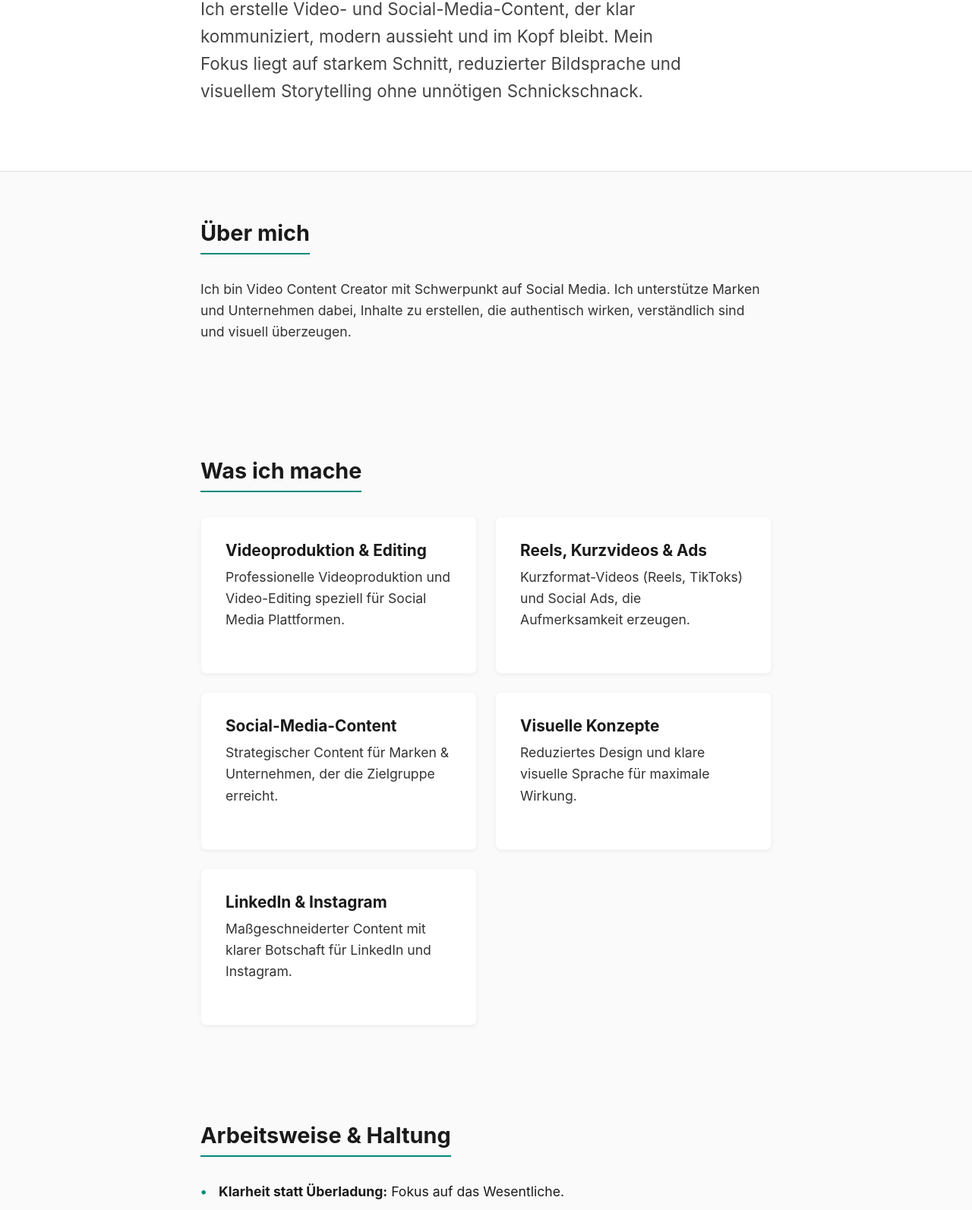
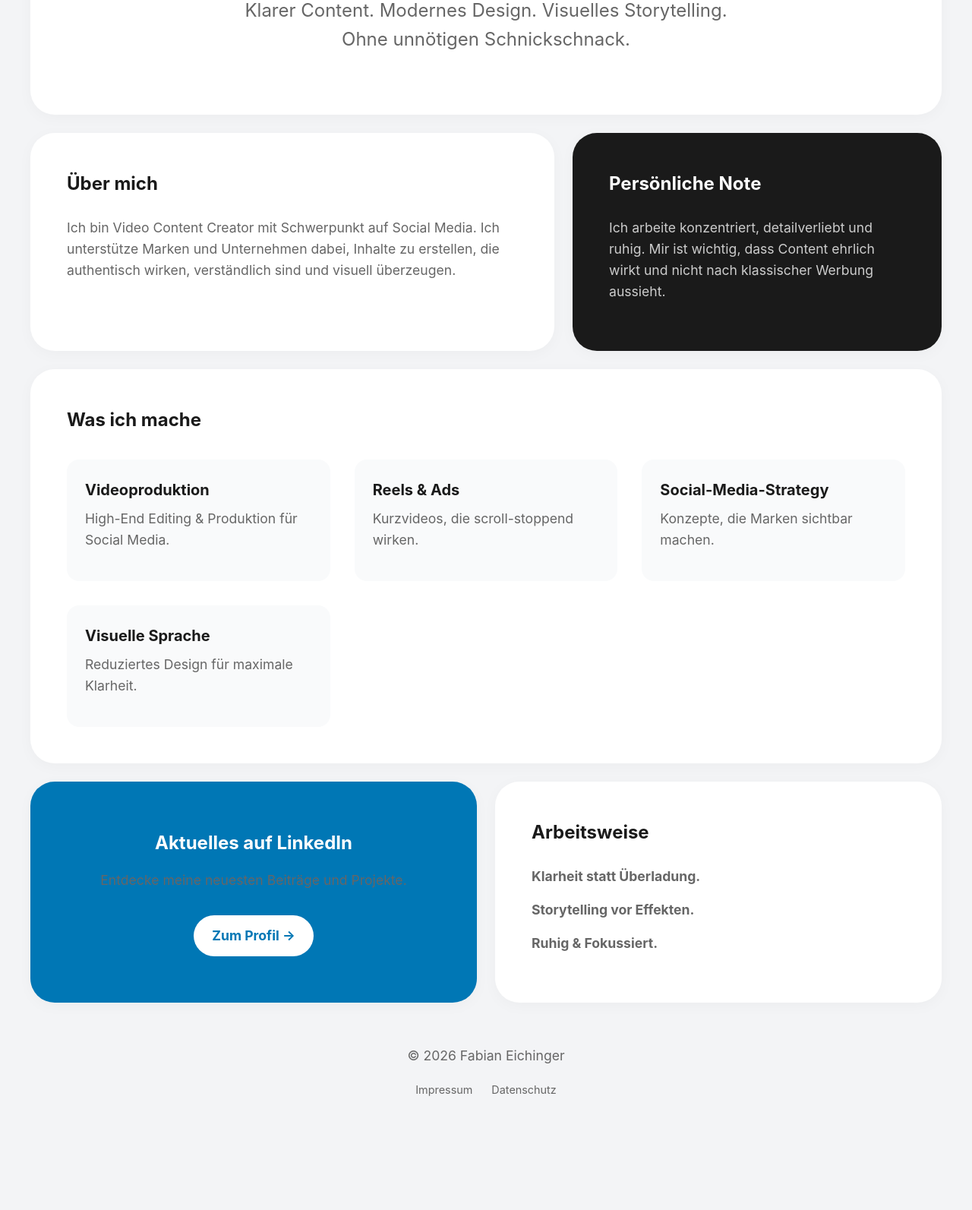
Before and after one commit to Querbox/fabian-eichinger, a plain HTML site: page index.html in a window 1280 px wide. Shown: the part 230-1823 px from the top of the page at 76% size. After the commit the page ends 1742 px from the top, so only its background shows below. Drawn offline with Linux system fonts and the light colour scheme.

Commit message:
feat: Implement a modern bento-grid layout for the homepage and add new Impressum and Datenschutz legal pages.

```diff
--- a/index.html
+++ b/index.html
@@ -24,101 +24,98 @@
       "workLocation": {
         "@type": "Place",
         "name": "Germany"
-      }
+      },
+      "sameAs": [
+        "https://www.linkedin.com/in/fabian-eichinger-video-content"
+      ]
     }
     </script>
 </head>
 
 <body>
 
-  <header class="hero">
-    <div class="container">
-      <h1>Fabian Eichinger – Video Content Creator & Social Media Content Creator</h1>
+  <div class="page-wrapper">
+    <div class="bento-grid">
+
+      <!-- Hero Section -->
+      <header class="bento-item hero-card">
+        <h1>Fabian Eichinger<br>Video & Social Media Content Creator</h1>
         <p class="hero-intro">
-        Ich erstelle Video- und Social-Media-Content, der klar kommuniziert, modern aussieht und im Kopf bleibt.
-        Mein Fokus liegt auf starkem Schnitt, reduzierter Bildsprache und visuellem Storytelling ohne unnötigen
-        Schnickschnack.
+          Klarer Content. Modernes Design. Visuelles Storytelling.<br>
+          Ohne unnötigen Schnickschnack.
         </p>
-    </div>
       </header>
 
-  <main>
-    <section id="ueber-mich" class="section-about">
-      <div class="container">
+      <!-- About Section -->
+      <section class="bento-item about-card" id="ueber-mich">
         <h2>Über mich</h2>
-        <article>
         <p>
-            Ich bin Video Content Creator mit Schwerpunkt auf Social Media. Ich unterstütze Marken und Unternehmen
-            dabei,
+          Ich bin Video Content Creator mit Schwerpunkt auf Social Media. Ich unterstütze Marken und Unternehmen dabei,
           Inhalte zu erstellen, die authentisch wirken, verständlich sind und visuell überzeugen.
         </p>
-        </article>
-      </div>
       </section>
 
-    <section id="was-ich-mache" class="section-services">
-      <div class="container">
+      <!-- Personal Section (Dark Card) -->
+      <section class="bento-item personal-card" id="persoenlich">
+        <h2>Persönliche Note</h2>
+        <p>
+          Ich arbeite konzentriert, detailverliebt und ruhig. Mir ist wichtig, dass Content ehrlich wirkt
+          und nicht nach klassischer Werbung aussieht.
+        </p>
+      </section>
+
+      <!-- Services Section -->
+      <section class="bento-item services-card" id="portfolio">
         <h2>Was ich mache</h2>
-        <div class="cards-grid">
-          <article class="card">
-            <h3>Videoproduktion & Editing</h3>
-            <p>Professionelle Videoproduktion und Video-Editing speziell für Social Media Plattformen.</p>
-          </article>
-          <article class="card">
-            <h3>Reels, Kurzvideos & Ads</h3>
-            <p>Kurzformat-Videos (Reels, TikToks) und Social Ads, die Aufmerksamkeit erzeugen.</p>
-          </article>
-          <article class="card">
-            <h3>Social-Media-Content</h3>
-            <p>Strategischer Content für Marken & Unternehmen, der die Zielgruppe erreicht.</p>
-          </article>
-          <article class="card">
-            <h3>Visuelle Konzepte</h3>
-            <p>Reduziertes Design und klare visuelle Sprache für maximale Wirkung.</p>
-          </article>
-          <article class="card">
-            <h3>LinkedIn & Instagram</h3>
-            <p>Maßgeschneiderter Content mit klarer Botschaft für LinkedIn und Instagram.</p>
-          </article>
+        <div class="services-grid">
+          <div class="service-item">
+            <h3>Videoproduktion</h3>
+            <p>High-End Editing & Produktion für Social Media.</p>
+          </div>
+          <div class="service-item">
+            <h3>Reels & Ads</h3>
+            <p>Kurzvideos, die scroll-stoppend wirken.</p>
+          </div>
+          <div class="service-item">
+            <h3>Social-Media-Strategy</h3>
+            <p>Konzepte, die Marken sichtbar machen.</p>
+          </div>
+          <div class="service-item">
+            <h3>Visuelle Sprache</h3>
+            <p>Reduziertes Design für maximale Klarheit.</p>
           </div>
         </div>
       </section>
 
-    <section id="haltung" class="section-philosophy">
-      <div class="container">
-        <h2>Arbeitsweise & Haltung</h2>
-        <ul class="principles-list">
-          <li><strong>Klarheit statt Überladung:</strong> Fokus auf das Wesentliche.</li>
-          <li><strong>Storytelling vor Effekten:</strong> Die Geschichte steht im Vordergrund.</li>
-          <li><strong>Schnelle Verständlichkeit:</strong> Inhalte sollen sofort erfasst werden.</li>
-          <li><strong>Ruhig & Fokussiert:</strong> Strukturierte Arbeitsweise für beste Ergebnisse.</li>
-        </ul>
-      </div>
+      <!-- LinkedIn Integration -->
+      <a href="https://www.linkedin.com/in/fabian-eichinger-video-content/recent-activity/all/" target="_blank"
+        class="bento-item linkedin-card" id="linkedin">
+        <h2>Aktuelles auf LinkedIn</h2>
+        <p>Entdecke meine neuesten Beiträge und Projekte.</p>
+        <span class="linkedin-btn">Zum Profil &rarr;</span>
+      </a>
+
+      <!-- Philosophy Section -->
+      <section class="bento-item philosophy-card" id="haltung">
+        <h2>Arbeitsweise</h2>
+        <p><strong>Klarheit statt Überladung.</strong></p>
+        <p><strong>Storytelling vor Effekten.</strong></p>
+        <p><strong>Ruhig & Fokussiert.</strong></p>
       </section>
 
-    <section id="persoenlich" class="section-personal">
-      <div class="container">
-        <h2>Persönliche Note</h2>
-        <p>
-          Ich arbeite konzentriert und detailverliebt und habe Freude daran, aus einfachen Aufnahmen das Maximum
-          herauszuholen.
-          Mir ist wichtig, dass Content ehrlich wirkt und nicht nach klassischer Werbung aussieht.
-        </p>
-      </div>
-    </section>
-  </main>
-
-  <footer>
-    <div class="container">
-      <p>
-        Diese Seite gibt einen kompakten Einblick in meine Arbeit, meine Denkweise und meinen Fokus auf visuelle
-        Kommunikation.
-      </p>
-      <p class="copyright">&copy;
+      <!-- Footer -->
+      <footer class="bento-item footer-card">
+        <p>&copy;
           <script>document.write(new Date().getFullYear())</script> Fabian Eichinger
         </p>
+        <div class="footer-links">
+          <a href="impressum.html">Impressum</a>
+          <a href="datenschutz.html">Datenschutz</a>
         </div>
       </footer>
+
+    </div>
+  </div>
 
 </body>
 
--- a/styles.css
+++ b/styles.css
@@ -1,14 +1,14 @@
 :root {
-  --bg-color: #fafafa;
+  --bg-color: #F3F4F6;
+  /* Light gray/blueish background for contrast */
+  --card-bg: #FFFFFF;
   --text-color: #1a1a1a;
   --accent-color: #00897B;
-  /* Teal / Mint-ish */
-  --light-gray: #e0e0e0;
-  --white: #ffffff;
-  --font-main: -apple-system, BlinkMacSystemFont, "Segoe UI", Roboto, Oxygen-Sans, Ubuntu, Cantarell, "Helvetica Neue", sans-serif;
-  --spacing-section: 4rem;
-  --spacing-element: 1.5rem;
-  --container-width: 800px;
+  --secondary-text: #666;
+  --border-radius: 32px;
+  --card-shadow: 0 4px 20px rgba(0, 0, 0, 0.03);
+  --font-main: "Inter", -apple-system, BlinkMacSystemFont, sans-serif;
+  --spacing-container: 2rem;
 }
 
 * {
@@ -23,138 +23,214 @@ body {
   font-family: var(--font-main);
   line-height: 1.6;
   font-size: 1.1rem;
-  -webkit-font-smoothing: antialiased;
+  padding: var(--spacing-container);
+  display: flex;
+  justify-content: center;
 }
 
-.container {
-  max-width: var(--container-width);
-  margin: 0 auto;
-  padding: 0 1.5rem;
+/* Page Container - Constraints width */
+.page-wrapper {
+  max-width: 1200px;
+  width: 100%;
 }
 
-/* Typography */
-h1,
-h2,
-h3 {
-  margin-bottom: var(--spacing-element);
-  font-weight: 700;
-  line-height: 1.2;
+/* Bento Grid Layout */
+.bento-grid {
+  display: grid;
+  grid-template-columns: repeat(12, 1fr);
+  grid-gap: 1.5rem;
+  grid-auto-rows: min-content;
 }
 
-h1 {
-  font-size: 2.5rem;
-  letter-spacing: -0.02em;
-  margin-bottom: 2rem;
+/* Generic Card Style */
+.card-section,
+.bento-item {
+  background: var(--card-bg);
+  border-radius: var(--border-radius);
+  padding: 3rem;
+  box-shadow: var(--card-shadow);
 }
 
-h2 {
-  font-size: 1.8rem;
-  border-bottom: 2px solid var(--accent-color);
-  display: inline-block;
-  padding-bottom: 0.5rem;
-  margin-bottom: 2rem;
+/* Specific Areas */
+
+/* Hero: Spans full width initially */
+.hero-card {
+  grid-column: span 12;
+  text-align: center;
+  padding: 5rem 2rem;
+  display: flex;
+  flex-direction: column;
+  align-items: center;
+  justify-content: center;
 }
 
-h3 {
-  font-size: 1.3rem;
+.hero h1 {
+  font-size: 3rem;
+  line-height: 1.1;
+  margin-bottom: 1.5rem;
+  letter-spacing: -0.03em;
+  max-width: 800px;
+}
+
+.hero-intro {
+  font-size: 1.5rem;
+  color: var(--secondary-text);
+  max-width: 700px;
+  margin: 0 auto;
+}
+
+/* About: Spans 7 columns */
+.about-card {
+  grid-column: span 7;
+}
+
+/* Personal: Spans 5 columns */
+.personal-card {
+  grid-column: span 5;
+  background-color: #1a1a1a;
+  /* Dark card for contrast */
+  color: #fff;
+}
+
+.personal-card h2 {
+  color: #fff;
+  border-bottom-color: rgba(255, 255, 255, 0.2);
+}
+
+.personal-card p {
+  color: #ccc;
+}
+
+/* Services: Spans full width */
+.services-card {
+  grid-column: span 12;
+}
+
+.services-grid {
+  display: grid;
+  grid-template-columns: repeat(auto-fit, minmax(280px, 1fr));
+  gap: 2rem;
+  margin-top: 2rem;
+}
+
+.service-item {
+  background: #f9fafb;
+  padding: 1.5rem;
+  border-radius: 16px;
+  transition: transform 0.2s;
+}
+
+.service-item:hover {
+  transform: translateY(-5px);
+}
+
+.service-item h3 {
+  font-size: 1.25rem;
   margin-bottom: 0.5rem;
 }
 
-p {
-  margin-bottom: var(--spacing-element);
-  color: #333;
+/* LinkedIn Card: Spans 6 columns */
+.linkedin-card {
+  grid-column: span 6;
+  background-color: #0077b5;
+  color: white;
+  text-decoration: none;
+  display: flex;
+  flex-direction: column;
+  justify-content: center;
+  align-items: center;
+  text-align: center;
+  transition: opacity 0.2s;
 }
 
-/* Sections */
-header.hero {
-  padding: 6rem 0 4rem;
-  background-color: var(--white);
-  border-bottom: 1px solid var(--light-gray);
+.linkedin-card:hover {
+  opacity: 0.9;
 }
 
-.hero-intro {
-  font-size: 1.4rem;
-  color: #444;
-  max-width: 650px;
+.linkedin-card h2 {
+  color: white;
+  border-bottom: none;
+  margin-bottom: 1rem;
 }
 
-main section {
-  padding: var(--spacing-section) 0;
+.linkedin-btn {
+  background: white;
+  color: #0077b5;
+  padding: 0.8rem 1.5rem;
+  border-radius: 100px;
+  font-weight: bold;
+  margin-top: 1rem;
+  display: inline-block;
 }
 
-/* Services / Cards */
-.cards-grid {
-  display: grid;
-  grid-template-columns: repeat(auto-fit, minmax(280px, 1fr));
-  gap: 1.5rem;
+/* Philosophy: Spans 6 columns */
+.philosophy-card {
+  grid-column: span 6;
 }
 
-.card {
-  background: var(--white);
+/* Footer: Spans full width */
+.footer-card {
+  grid-column: span 12;
+  text-align: center;
+  background: transparent;
+  box-shadow: none;
   padding: 2rem;
-  border-radius: 8px;
-  box-shadow: 0 2px 5px rgba(0, 0, 0, 0.05);
-  border: 1px solid rgba(0, 0, 0, 0.03);
-  transition: transform 0.2s ease, box-shadow 0.2s ease;
 }
 
-.card:hover {
-  transform: translateY(-2px);
-  box-shadow: 0 5px 15px rgba(0, 0, 0, 0.08);
-  border-color: var(--accent-color);
+.footer-links {
+  margin-top: 1rem;
 }
 
-/* Philosophy List */
-.principles-list {
-  list-style: none;
-  padding-left: 0;
-}
-
-.principles-list li {
-  margin-bottom: 1rem;
-  padding-left: 1.5rem;
-  position: relative;
-}
-
-.principles-list li::before {
-  content: "•";
-  color: var(--accent-color);
-  font-weight: bold;
-  position: absolute;
-  left: 0;
-}
-
-/* Footer */
-footer {
-  background-color: #111;
-  color: #aaa;
-  padding: 4rem 0;
-  margin-top: 2rem;
+.footer-links a {
+  color: var(--secondary-text);
+  text-decoration: none;
+  margin: 0 10px;
   font-size: 0.9rem;
 }
 
-footer p {
-  color: #aaa;
-  margin-bottom: 1rem;
+.footer-links a:hover {
+  text-decoration: underline;
 }
 
-.copyright {
-  margin-top: 2rem;
-  font-size: 0.85rem;
-  opacity: 0.7;
+/* Typography elements */
+h2 {
+  font-size: 1.5rem;
+  margin-bottom: 1.5rem;
+  color: var(--text-color);
 }
 
-/* Responsive */
-@media (max-width: 600px) {
-  h1 {
-    font-size: 2rem;
+p {
+  margin-bottom: 1rem;
+  color: var(--secondary-text);
+  font-weight: 400;
+}
+
+/* Responsive adjustments */
+@media (max-width: 900px) {
+  .bento-grid {
+    display: flex;
+    flex-direction: column;
   }
 
-  .hero-intro {
-    font-size: 1.2rem;
+  .card-section,
+  .bento-item {
+    padding: 2rem;
   }
 
-  :root {
-    --spacing-section: 3rem;
+  .hero h1 {
+    font-size: 2.2rem;
   }
 }
+
+/* Utility for legal pages */
+.page-container {
+  max-width: 800px;
+  margin: 0 auto;
+}
+
+.back-link {
+  display: inline-block;
+  margin-bottom: 1rem;
+  color: var(--accent-color);
+  text-decoration: none;
+}
```
Also changed, not shown: datenschutz.html (added, +49 -0 lines), impressum.html (added, +49 -0 lines). Lines whose indentation alone changed are shown as unchanged.
